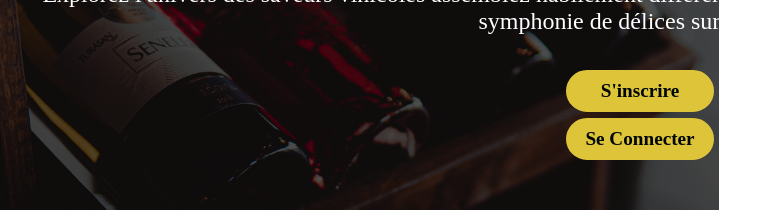
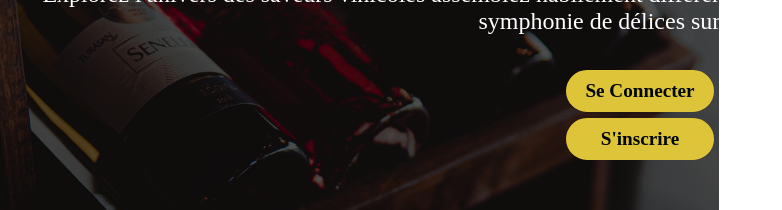
Before and after one commit to WildCodeSchool/2023-02-JS-Reims-project-3-inovin, a React (Vite) app in the folder frontend/: page / in a window 1280 px wide. Shown: the part 250-460 px from the top of the page, without its empty margins (0-782 px from the left). Built offline with nearby package versions, Linux system fonts and the light colour scheme.

Commit message:
Reajusting the jsx code

```diff
--- a/frontend/src/pages/Home.jsx
+++ b/frontend/src/pages/Home.jsx
@@ -12,11 +12,11 @@ export default function Home() {
         sur mesure.
       </h2>
       <div className="buttons">
+        <Link className="buttonLogin" to="/login">
+          Se Connecter
+        </Link>
         <Link className="buttonRegister" to="/register">
           S'inscrire
-        </Link>
-        <Link className="buttonLogin" to="/login">
-          Se Connecter
         </Link>
       </div>
     </div>
```
